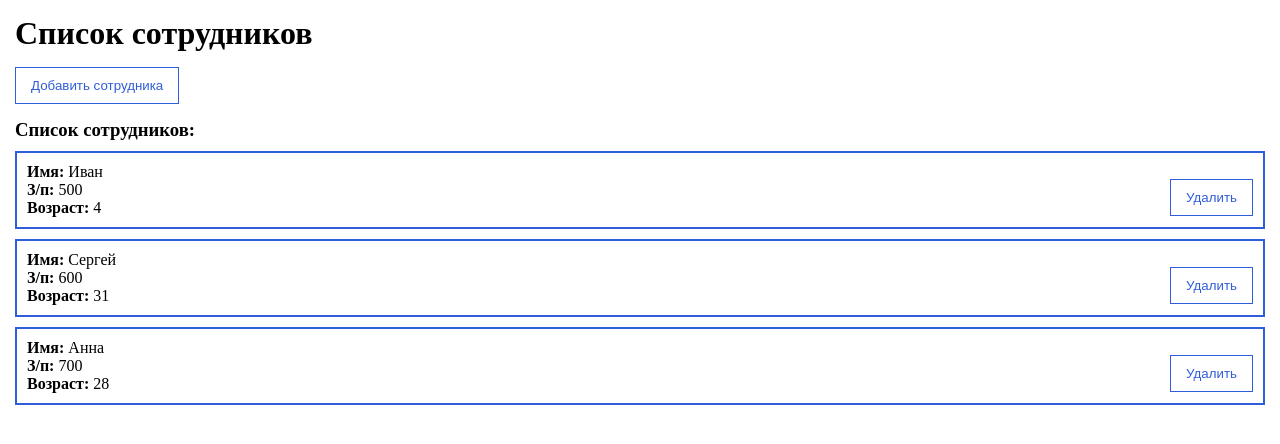
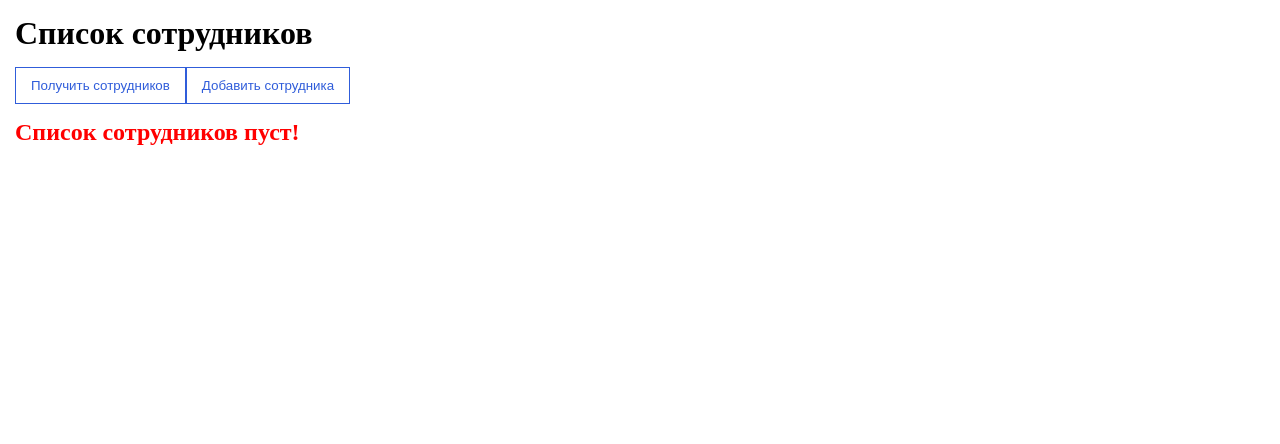
Before and after one commit to SergeiLemeshko/spa-vue, a Vue app: page / in a window 1280 px wide. Shown: the top 444 px of the page. Built offline with nearby package versions, Linux system fonts and the light colour scheme.

Commit message:
getting employees

```diff
--- a/src/App.vue
+++ b/src/App.vue
@@ -1,6 +1,7 @@
 <template>
 	<div class="app">
 		<h1>Список сотрудников</h1>
+		<my-button @click="fetchEmployees">Получить сотрудников</my-button>
 		<my-button @click="showDialog" style="margin: 15px 0;">Добавить сотрудника</my-button>
 		<my-dialog v-model:show="dialogVisible">
 			<employee-form @create="createEmployee" />
@@ -12,6 +13,8 @@
 <script>
 import EmployeeForm from "@/components/EmployeeForm";
 import EmployeeList from "@/components/EmployeeList";
+import MyButton from "./components/UI/MyButton";
+import axios from 'axios';
 
 export default {
 	components: {
@@ -19,11 +22,7 @@ export default {
 	},
 	data() {
 		return {
-			employees: [
-				{ id: '1', name: 'Иван', salary: '500', age: '4' },
-				{ id: '2', name: 'Cергей', salary: '600', age: '31' },
-				{ id: '3', name: 'Анна', salary: '700', age: '28' },
-			],
+			employees: [],
 			//для закрытия окна создания сотрудника
 			dialogVisible: false,
 		}
@@ -39,6 +38,16 @@ export default {
 		//функция показа окна созд. сотрудника
 		showDialog() {
 			this.dialogVisible = true;
+		},
+		//получение списка сотрудников с сервера
+		async fetchEmployees() {
+			try {
+				const response = await axios.get('https://dummy.restapiexample.com/api/v1/employees');
+				// console.log(response.data);
+				this.employees = response.data;
+			} catch (e) {
+				alert('Ошибка')
+			}
 		}
 	}
 }
--- a/src/components/EmployeeItem.vue
+++ b/src/components/EmployeeItem.vue
@@ -12,7 +12,6 @@
 </template>
 
 <script>
-
 export default {
 	props: {
 		employee: {
```
Also changed, not shown: src/components/EmployeeForm.vue (line endings or trailing spaces).
